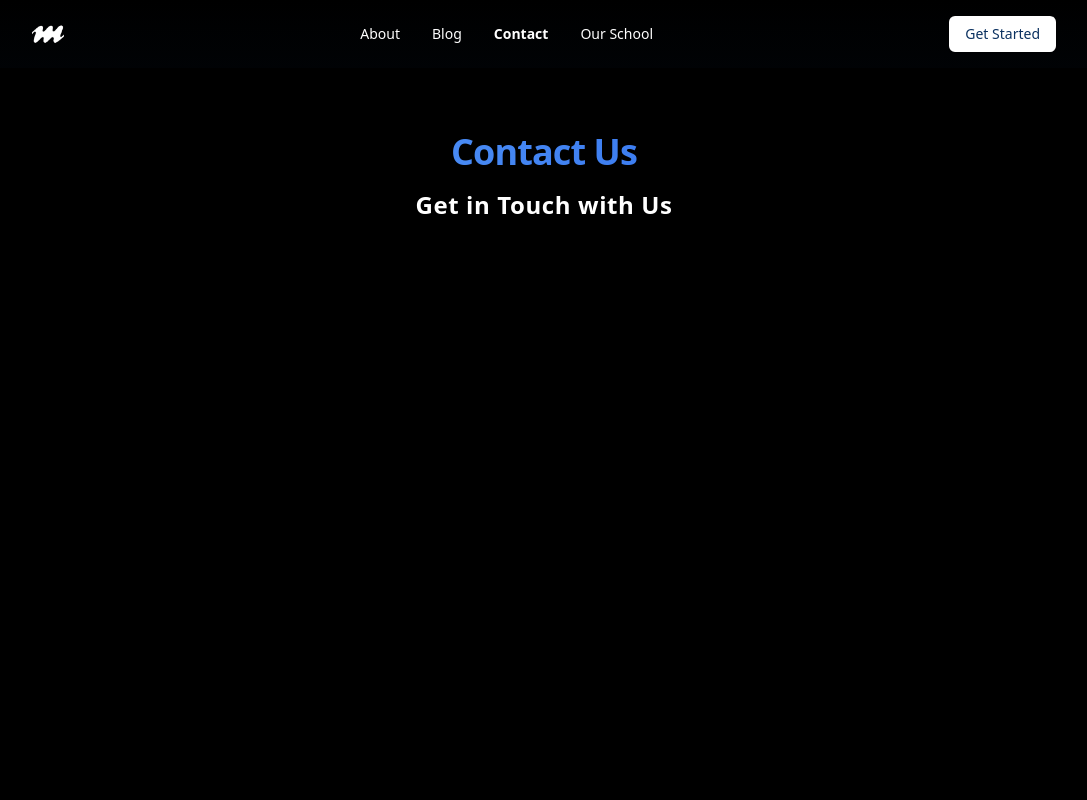
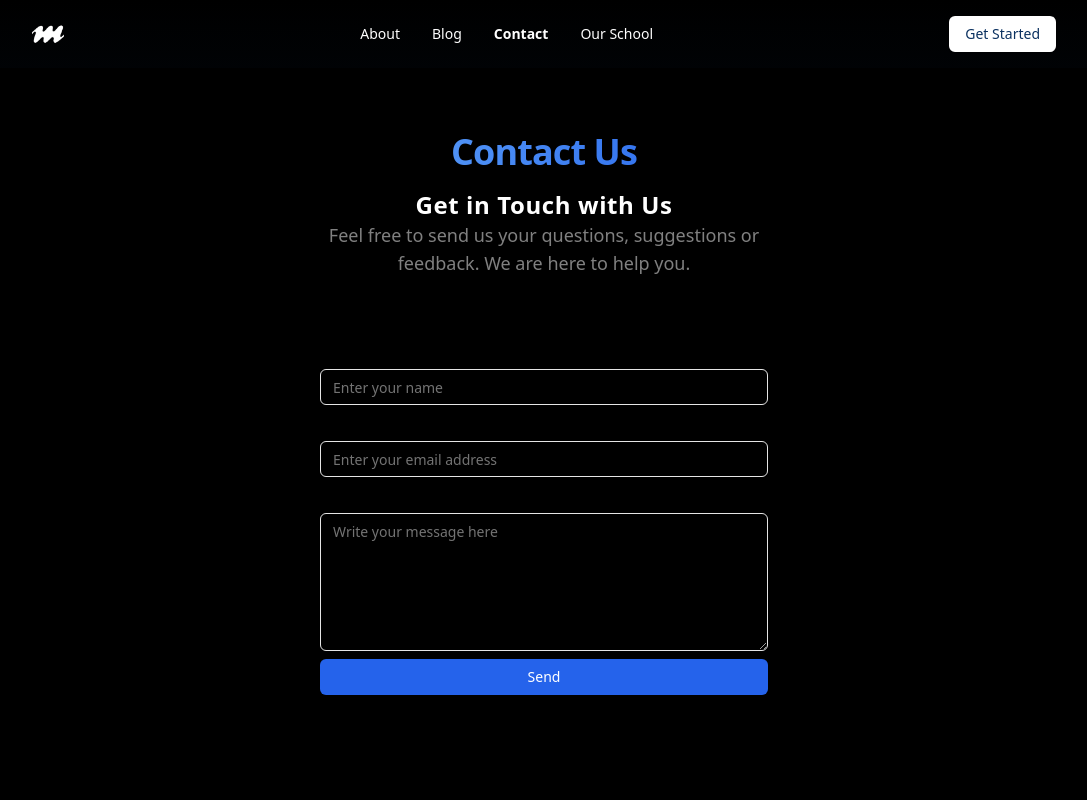
Before and after one commit to erdemgunal/MarunGPT, a Next.js app: page /pages/contact-us in a window 1280 px wide. Shown: the top 800 px of the page, without its empty margins (96-1183 px from the left). Built offline with nearby package versions, Linux system fonts and the light colour scheme.

Commit message:
Update contact form with form validation and submission handling

```diff
--- /dev/null
+++ b/src/app/api/contact/route.js
@@ -0,0 +1,67 @@
+import { NextResponse } from "next/server";
+import { z } from "zod";
+
+const contactSchema = z.object({
+    name: z.string().min(1, "Ad alanı boş olamaz."),
+    email: z.string().email("Geçerli bir e-posta adresi girin."),
+    message: z.string().min(1, "Mesaj alanı boş olamaz."),
+});
+
+function sendToDiscord(name, email, message, success) {
+    const webhookUrl = process.env.DISCORD_WEBHOOK_URL;
+    const color = success ? 0x00FF00 : 0xFF0000;
+    const title = success ? 'New contact message!' : 'Failed contact message!';
+    const messageContent = success ? `**Name:** ${name}\n**Email:** ${email}\n**Message:** ${message}` : `Invalid contact message:\n**Name:** ${name || "N/A"}\n**Email:** ${email || "N/A"}\n**Message:** ${message || "N/A"}`;
+    const footerText = success ? "MarunGPT Contact Form (Success)" : "MarunGPT Contact Form (Failed)";
+
+    const payload = {
+        'username': 'MarunGPT Contact Form',
+        'avatar_url': 'https://cdn.discordapp.com/attachments/1283402134716682260/1283404651462393877/marungpt-logo-black.jpg',
+        'embeds': [
+            {
+                'title': title,
+                'thumbnail': {
+                    "url": "https://cdn.discordapp.com/attachments/1283402134716682260/1283404651462393877/marungpt-logo-black.jpg"
+                },
+                'color': color,
+                'description': messageContent,
+                'footer': {
+                    "text": footerText
+                },
+                "timestamp": (new Date()).toISOString()
+            }
+        ]
+    };
+
+    fetch(webhookUrl, {
+        method: "POST",
+        headers: {
+            "Content-Type": "application/json"
+        },
+        body: JSON.stringify(payload)
+    });
+}
+
+export async function POST(request) {
+    try {
+        const data = await request.json();
+
+        const parsedData = contactSchema.safeParse(data);
+        if (parsedData.success) {
+            const { name, email, message } = parsedData.data;
+
+            await sendToDiscord(name, email, message, true);
+            return NextResponse.json({ message: "Mesajınız başarıyla gönderildi!" });
+        } else {
+            const { name, email, message } = data;
+
+            await sendToDiscord(name, email, message, false);
+            return NextResponse.json({ error: parsedData.error.errors[0].message }, { status: 400 });
+        }
+    } catch (error) {
+        const { name = "Unknown", email = "Unknown", message = "Unknown" } = await request.json();
+
+        await sendToDiscord(name, email, message, false);
+        return NextResponse.json({ error: "Bir hata oluştu." }, { status: 500 });
+    }
+}
--- a/src/app/pages/contact-us/page.js
+++ b/src/app/pages/contact-us/page.js
@@ -1,10 +1,50 @@
 "use client";
-import { motion } from 'framer-motion'
-import { TextGenerateEffect } from '@/components/ui/text-generate-effect'
+import { useState } from "react";
+import { useForm, useFormState } from "react-hook-form";
+import { motion } from 'framer-motion';
+import { TextGenerateEffect } from '@/components/ui/text-generate-effect';
+import { Input } from '@/components/ui/input';
+import { Textarea } from '@/components/ui/textarea';
+import { Button } from '@/components/ui/button';
 
 export default function Contact() {
+  const { register, handleSubmit, reset, formState } = useForm();
+  const { isSubmitting } = formState;
+  const [responseMessage, setResponseMessage] = useState("");
+  const [messageColor, setMessageColor] = useState("");
+
+  // Form submit handler
+  const onSubmit = async (data) => {
+    setResponseMessage("");
+    try {
+      const response = await fetch("/api/contact", {
+        method: "POST",
+        headers: {
+          "Content-Type": "application/json",
+        },
+        body: JSON.stringify(data),
+      });
+
+      if (response.ok) {
+        setResponseMessage("Your message was sent successfully!");
+        setMessageColor("text-green-500");
+      } else {
+        const errorData = await response.json();
+        setResponseMessage(errorData.error || "Message sending failed.");
+        setMessageColor("text-red-500");
+      }
+      reset();
+      setTimeout(() => {
+        setResponseMessage("");
+      }, 3000);
+    } catch (error) {
+      setResponseMessage("An error has occurred.");
+      setMessageColor("text-red-500");
+    }
+  };
+
   return (
-    <main className="relative min-h-screen bg-black text-white overflow-hidden">
+    <main className="flex flex-col items-center relative min-h-screen bg-black text-white overflow-hidden">
       <div className="relative z-10 px-4 py-16 md:px-8 lg:px-16 xl:px-32 2xl:px-64">
         <motion.div
           initial={{ opacity: 0, y: 20 }}
@@ -16,8 +56,72 @@ export default function Contact() {
             Contact Us
           </h1>
           <TextGenerateEffect words="Get in Touch with Us" className="text-xl" />
+          <p className='text-lg text-center mb-10 text-white/50 max-w-md'>
+            Feel free to send us your questions, suggestions or feedback. We are here to help you.
+          </p>
         </motion.div>
+
+        {/* Form Section */}
+        <form onSubmit={handleSubmit(onSubmit)} className="space-y-2 max-w-lg mx-auto">
+          <div>
+            <label className="block text-black font-semibold mb-1" htmlFor="name">
+              Adınız
+            </label>
+            <Input
+              type="text"
+              id="name"
+              name="name"
+              placeholder="Enter your name"
+              className="w-full"
+              {...register("name", { required: true })}
+            />
+          </div>
+          <div>
+            <label className="block text-black font-semibold mb-1" htmlFor="email">
+              E-posta
+            </label>
+            <Input
+              type="email"
+              id="email"
+              name="email"
+              placeholder="Enter your email address"
+              className="w-full"
+              {...register("email", { required: true })}
+            />
+          </div>
+          <div>
+            <label className="block text-black font-semibold mb-1" htmlFor="message">
+              Mesajınız
+            </label>
+            <Textarea
+              id="message"
+              name="message"
+              rows={6}
+              placeholder="Write your message here"
+              className="w-full"
+              {...register("message", { required: true })}
+            />
+          </div>
+
+          {/* Button with loading state */}
+          <Button
+            type="submit"
+            className="w-full bg-blue-600 text-white hover:bg-blue-500 transition-colors duration-300 flex justify-center items-center"
+            disabled={isSubmitting}
+          >
+            {isSubmitting ? (
+              <span className="animate-spin h-5 w-5 border-2 border-t-transparent border-white rounded-full"></span>
+            ) : (
+              "Send"
+            )}
+          </Button>
+        </form>
+
+        {/* Display Response Message */}
+        {responseMessage && (
+          <p className={`mt-4 ${messageColor} font-semibold`}>{responseMessage}</p>
+        )}
       </div>
     </main>
-  )
+  );
 }
--- /dev/null
+++ b/src/components/ui/textarea.js
@@ -0,0 +1,18 @@
+import * as React from "react"
+
+import { cn } from "@/lib/utils"
+
+const Textarea = React.forwardRef(({ className, ...props }, ref) => {
+  return (
+    (<textarea
+      className={cn(
+        "flex min-h-[60px] w-full rounded-md border border-input bg-transparent px-3 py-2 text-sm shadow-sm placeholder:text-muted-foreground focus-visible:outline-none focus-visible:ring-1 focus-visible:ring-ring disabled:cursor-not-allowed disabled:opacity-50",
+        className
+      )}
+      ref={ref}
+      {...props} />)
+  );
+})
+Textarea.displayName = "Textarea"
+
+export { Textarea }
```
